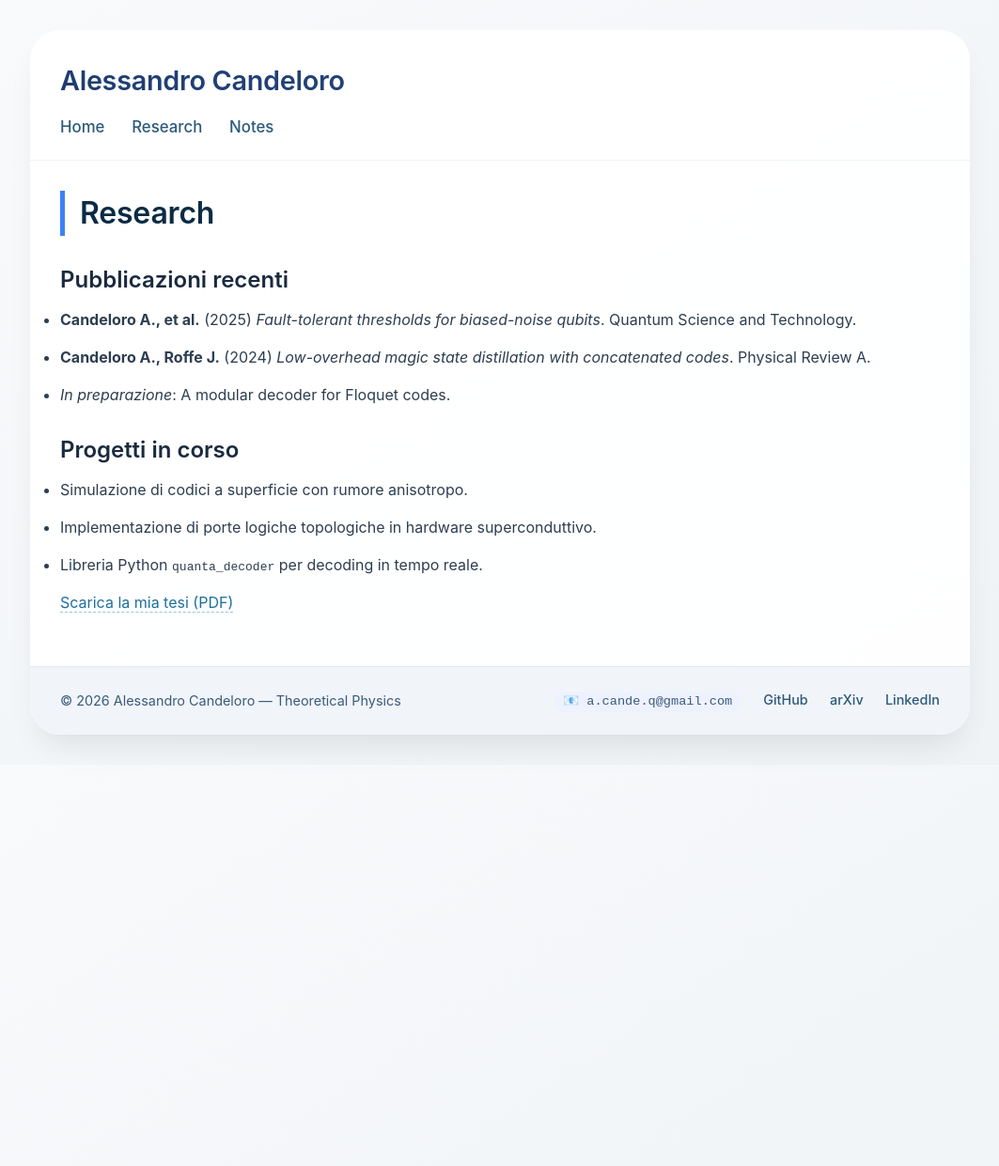
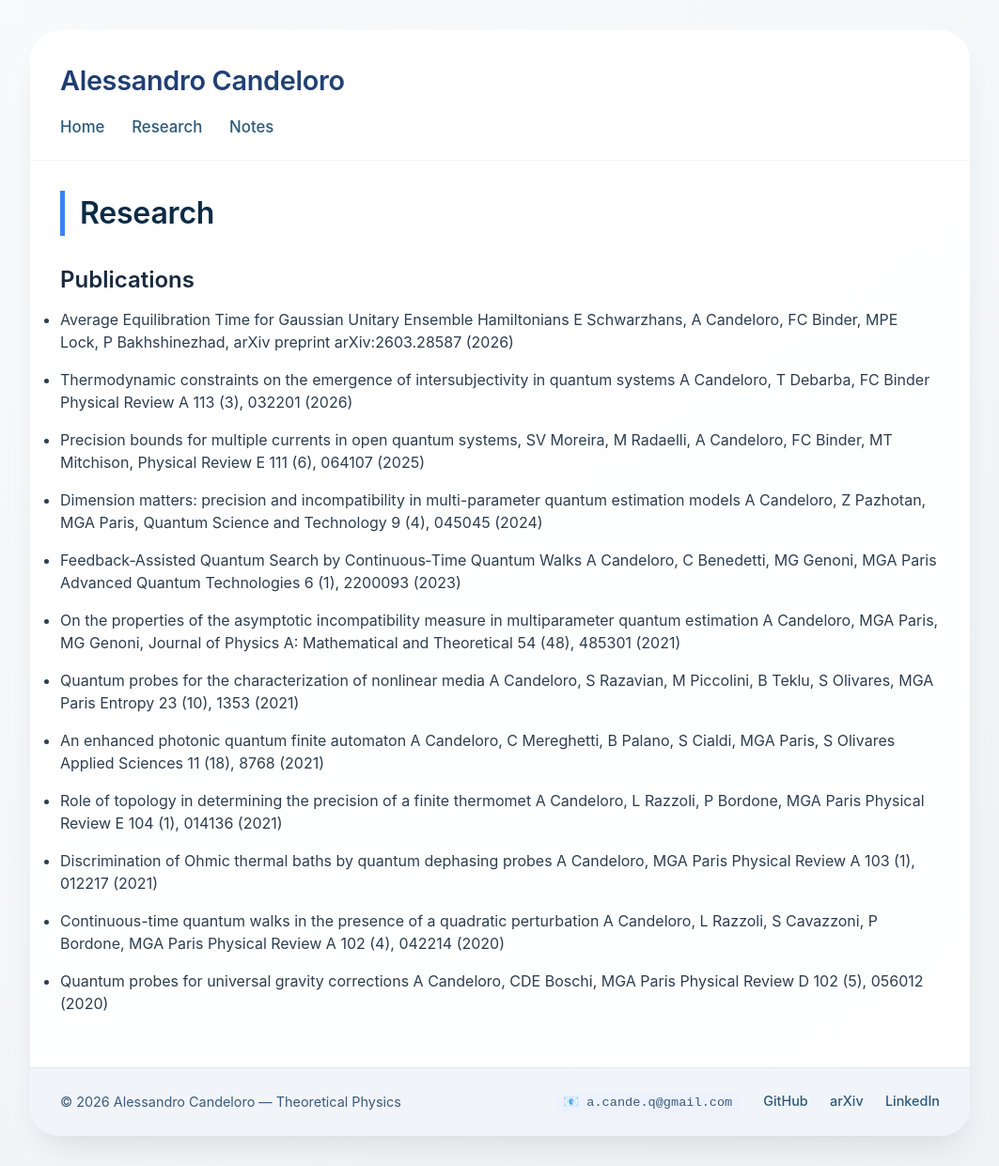
Before and after one commit to alecandeloro/alecandeloro.github.io, a Jekyll site: the page built from research.md, in a window 1280 px wide. Shown: the whole page at 94% size, without its empty margins (108-1171 px from the left). Built offline with Jekyll 4.4.1, drawn with Linux system fonts in a browser that asks for light colours; before the commit the page ends 900 px from its top, so only the background shows below that.

Commit message:
Update research.md

```diff
--- a/research.md
+++ b/research.md
@@ -3,16 +3,18 @@ layout: default
 title: Research
 ---
 
-## Pubblicazioni recenti
+## Publications
 
-- **Candeloro A., et al.** (2025) *Fault-tolerant thresholds for biased-noise qubits*. Quantum Science and Technology.
-- **Candeloro A., Roffe J.** (2024) *Low-overhead magic state distillation with concatenated codes*. Physical Review A.
-- *In preparazione*: A modular decoder for Floquet codes.
-
-## Progetti in corso
-
-- Simulazione di codici a superficie con rumore anisotropo.
-- Implementazione di porte logiche topologiche in hardware superconduttivo.
-- Libreria Python `quanta_decoder` per decoding in tempo reale.
-
-[Scarica la mia tesi (PDF)](#)  <!-- sostituisci con link reale -->
+- Average Equilibration Time for Gaussian Unitary Ensemble Hamiltonians E Schwarzhans, A Candeloro, FC Binder, MPE Lock, P Bakhshinezhad, arXiv preprint arXiv:2603.28587 (2026)
+- Thermodynamic constraints on the emergence of intersubjectivity in quantum systems A Candeloro, T Debarba, FC Binder Physical Review A 113 (3), 032201 (2026)
+- Precision bounds for multiple currents in open quantum systems, SV Moreira, M Radaelli, A Candeloro, FC Binder, MT Mitchison, Physical Review E 111 (6), 064107 (2025)
+- Dimension matters: precision and incompatibility in multi-parameter quantum estimation models A Candeloro, Z Pazhotan, MGA Paris, Quantum Science and Technology 9 (4), 045045 (2024)
+- Feedback‐Assisted Quantum Search by Continuous‐Time Quantum Walks A Candeloro, C Benedetti, MG Genoni, MGA Paris Advanced Quantum Technologies 6 (1), 2200093 (2023)
+- On the properties of the asymptotic incompatibility measure in multiparameter quantum estimation A Candeloro, MGA Paris, MG Genoni, Journal of Physics A: Mathematical and Theoretical 54 (48), 485301 (2021)
+- Quantum probes for the characterization of nonlinear media A Candeloro, S Razavian, M Piccolini, B Teklu, S Olivares, MGA Paris Entropy 23 (10), 1353 (2021)
+- An enhanced photonic quantum finite automaton A Candeloro, C Mereghetti, B Palano, S Cialdi, MGA Paris, S Olivares
+Applied Sciences 11 (18), 8768 (2021)
+- Role of topology in determining the precision of a finite thermomet A Candeloro, L Razzoli, P Bordone, MGA Paris Physical Review E 104 (1), 014136 (2021)
+- Discrimination of Ohmic thermal baths by quantum dephasing probes A Candeloro, MGA Paris Physical Review A 103 (1), 012217 (2021)
+- Continuous-time quantum walks in the presence of a quadratic perturbation A Candeloro, L Razzoli, S Cavazzoni, P Bordone, MGA Paris Physical Review A 102 (4), 042214 (2020)
+- Quantum probes for universal gravity corrections A Candeloro, CDE Boschi, MGA Paris Physical Review D 102 (5), 056012 (2020)
```
